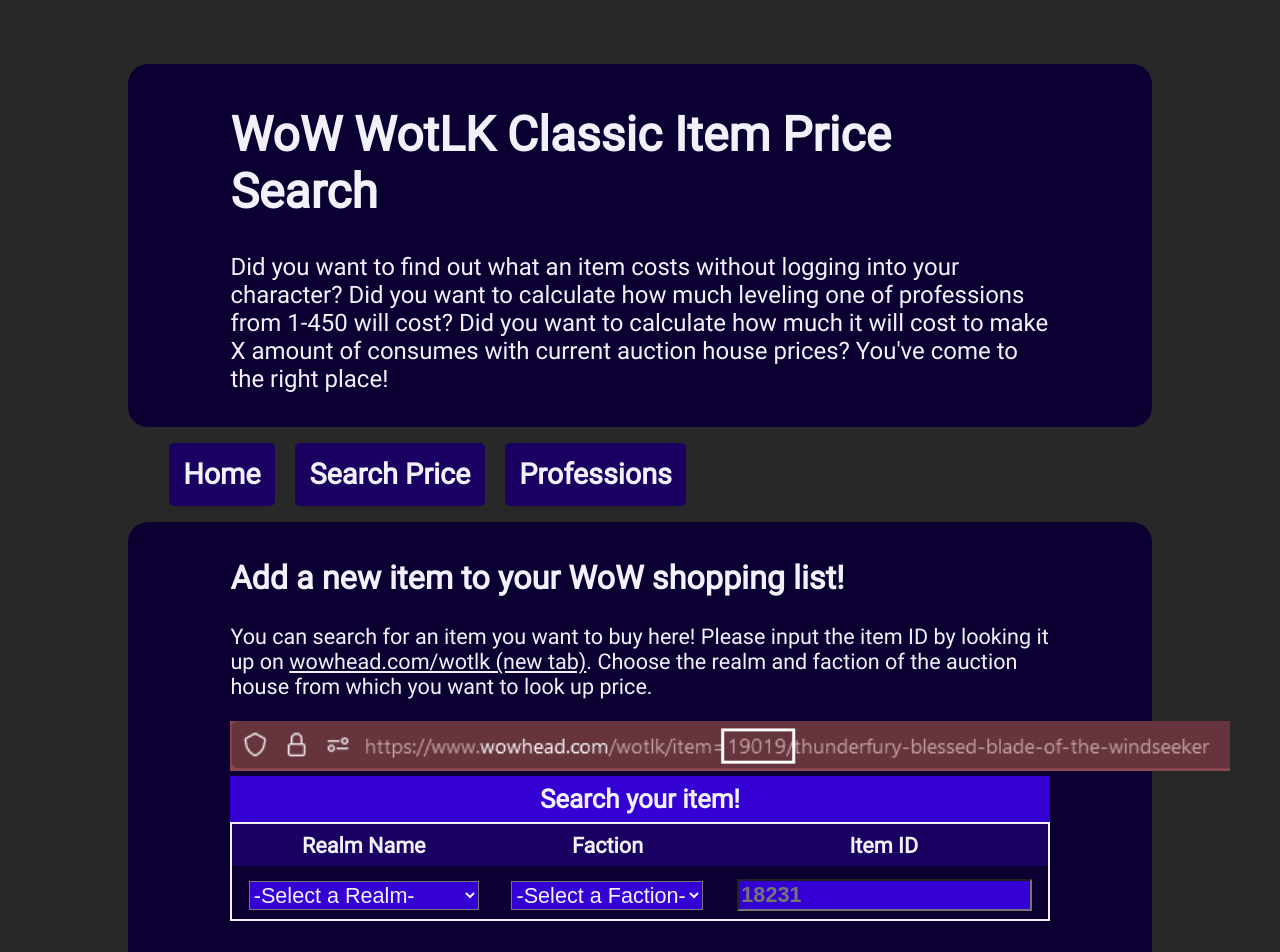
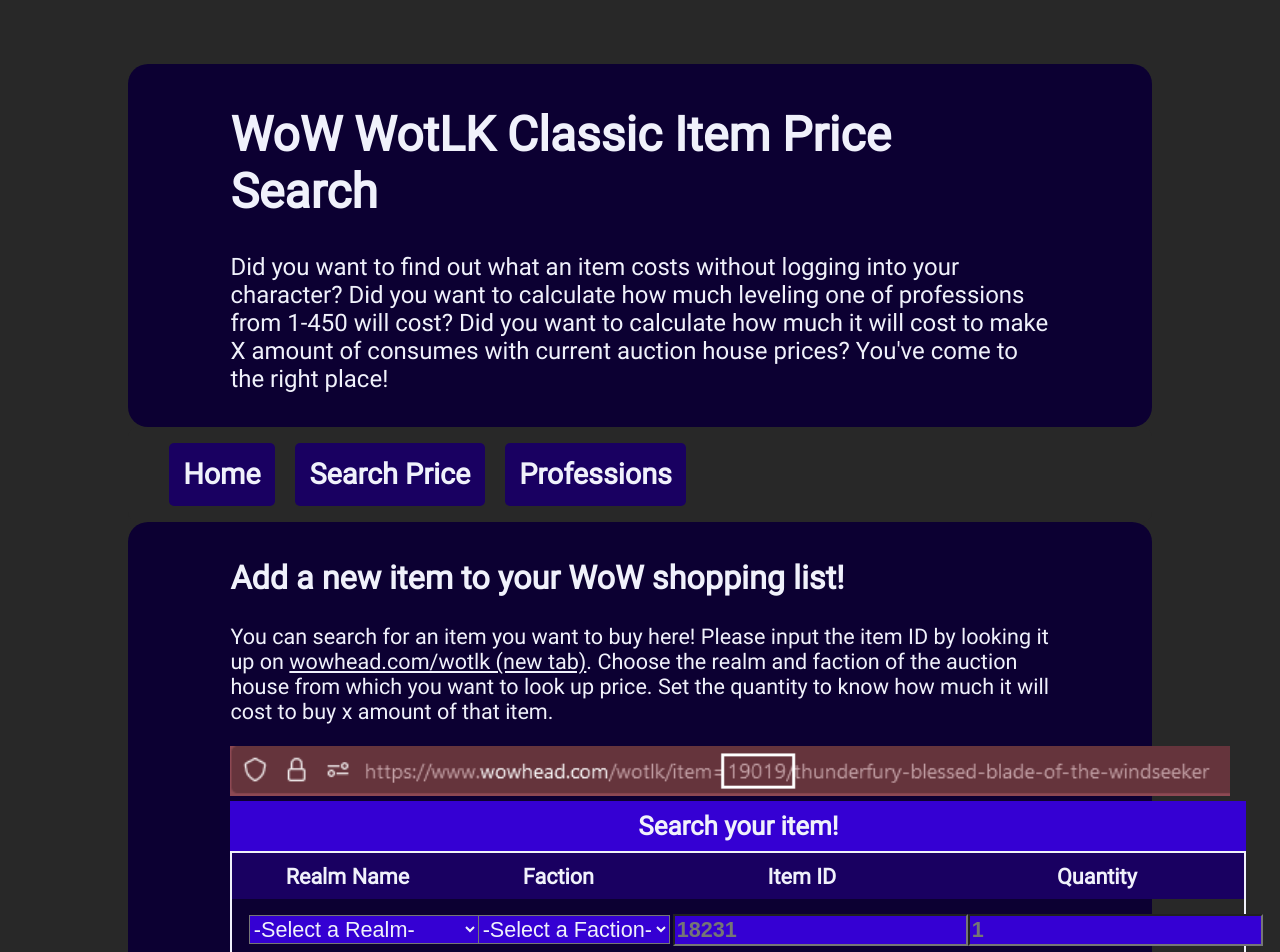
Before and after one commit to Jeffrey-Wang98/WoW-Classic-AH-Search, a React (Create React App) app in the folder project-ui/: page /search in a window 1280 px wide. Shown: the top 952 px of the page. Built offline with nearby package versions, Linux system fonts and the light colour scheme.

Commit message:
Update that shows item totals

```diff
--- a/project-ui/src/App.css
+++ b/project-ui/src/App.css
@@ -221,10 +221,13 @@
     width: 8%;
   }
   td:nth-child(9) {
+    width: 10%;
+  }
+  td:nth-child(10) {
     width: 5%;
     font-size:xx-large;
   }
-  td:nth-child(10) {
+  td:nth-child(11) {
     color: red;
     width: 5%;
     font-size:xx-large;
@@ -233,13 +236,16 @@
     width: 15%;
   } */
   .create td:nth-child(1){
-    width: 20%;
+    width: 25%;
   }
   .create td:nth-child(2){
-    width: 20%;
+    width: 25%;
   }
   .create td:nth-child(3){
-    width: 20%;
+    width: 25%;
+  }
+  .create td:nth-child(4){
+    width: 25%;
   }
 
 colgroup {}
--- a/project-ui/src/components/Item.js
+++ b/project-ui/src/components/Item.js
@@ -1,5 +1,4 @@
 import React from 'react';
-import { icons } from 'react-icons';
 import { TbTrash, TbEdit } from 'react-icons/tb';
 
 function priceToString(num) {
@@ -20,6 +19,7 @@
             <td>{priceToString(item.currentPrice)}</td>
             <td>{priceToString(item.marketPrice)}</td>
             <td>{item.quantity}</td>
+            <td>{priceToString(item.total)}</td>
             <td><TbEdit onClick={() => onEdit(item)} /></td>
             <td><TbTrash onClick={() => onDelete(item._id)} /></td>
         </tr>
--- a/project-ui/src/components/ItemList.js
+++ b/project-ui/src/components/ItemList.js
@@ -15,6 +15,7 @@
                     <th>Current Price</th>
                     <th>Market Price</th>
                     <th>Quantity</th>
+                    <th>Item Total</th>
                     <th></th>
                     <th></th>
                 </tr>
--- a/project-ui/src/pages/CreatePage.js
+++ b/project-ui/src/pages/CreatePage.js
@@ -10,11 +10,12 @@
     const [realm, setRealm]                     = useState('');
     const [itemID, setItemID]                   = useState('');
     const [faction, setFaction]                 = useState('');
+    const [quantity, setQuantity]               = useState('');
 
     const history = useHistory();
 
     const addItem = async () => {
-        const newItem = { realm, faction, itemID, };
+        const newItem = { realm, faction, itemID, quantity};
         const response = await fetch('/items', {
             method: 'post',
             body: JSON.stringify(newItem),
@@ -29,7 +30,7 @@
             alert(`Item does not exist or is not in the auction house. Please check if item ID is valid, status code = ${response.status}`);
         }
         else if (response.status === 400){
-            alert(`Please enter the realm and faction, status code = ${response.status}`);
+            alert(`Please enter the realm and faction or quantity, status code = ${response.status}`);
         }
         else {
             alert(`Could not add the item, status code = ${response.status}`);
@@ -46,6 +47,7 @@
                 You can search for an item you want to buy here!
                 Please input the item ID by looking it up on <Link to={{ pathname: "https://wowhead.com/wotlk" }} target="_blank">wowhead.com/wotlk (new tab)</Link>.
                 Choose the realm and faction of the auction house from which you want to look up price.
+                Set the quantity to know how much it will cost to buy x amount of that item.
             </p>
             <div>
             <img src="/images/example.png" width="1000"></img>
@@ -58,6 +60,7 @@
                                 <th>Realm Name</th>
                                 <th>Faction</th>
                                 <th>Item ID</th>
+                                <th>Quantity</th>
                                 {/* <th>Market Price</th>
                                 <th>Search Time</th> */}
                             </tr>
@@ -122,16 +125,17 @@
                                     onChange={e => setItemID(e.target.value)}
                                     id="itemID" />
                             </td>
-                            {/* <td>
+                            <td>
                                 <input
                                     type="number"
-                                    placeholder='100000'
-                                    value={marketPrice}
-                                    size="12"
-                                    onChange={e => setMarketPrice(e.target.value)}
-                                    id="marketPrice" />
+                                    placeholder='1'
+                                    value={quantity}
+                                    size="10"
+                                    min="1"
+                                    onChange={e => setQuantity(e.target.value)}
+                                    id="quantity" />
                             </td>
-                            <td>
+                            {/* <td>
                                 <input
                                     type="date"
                                     value={time}
```
Also changed, not shown: project-ui/src/components/Total.js (added, +10 -0 lines), 2 other files (tests, documents, lock files or other folders).
